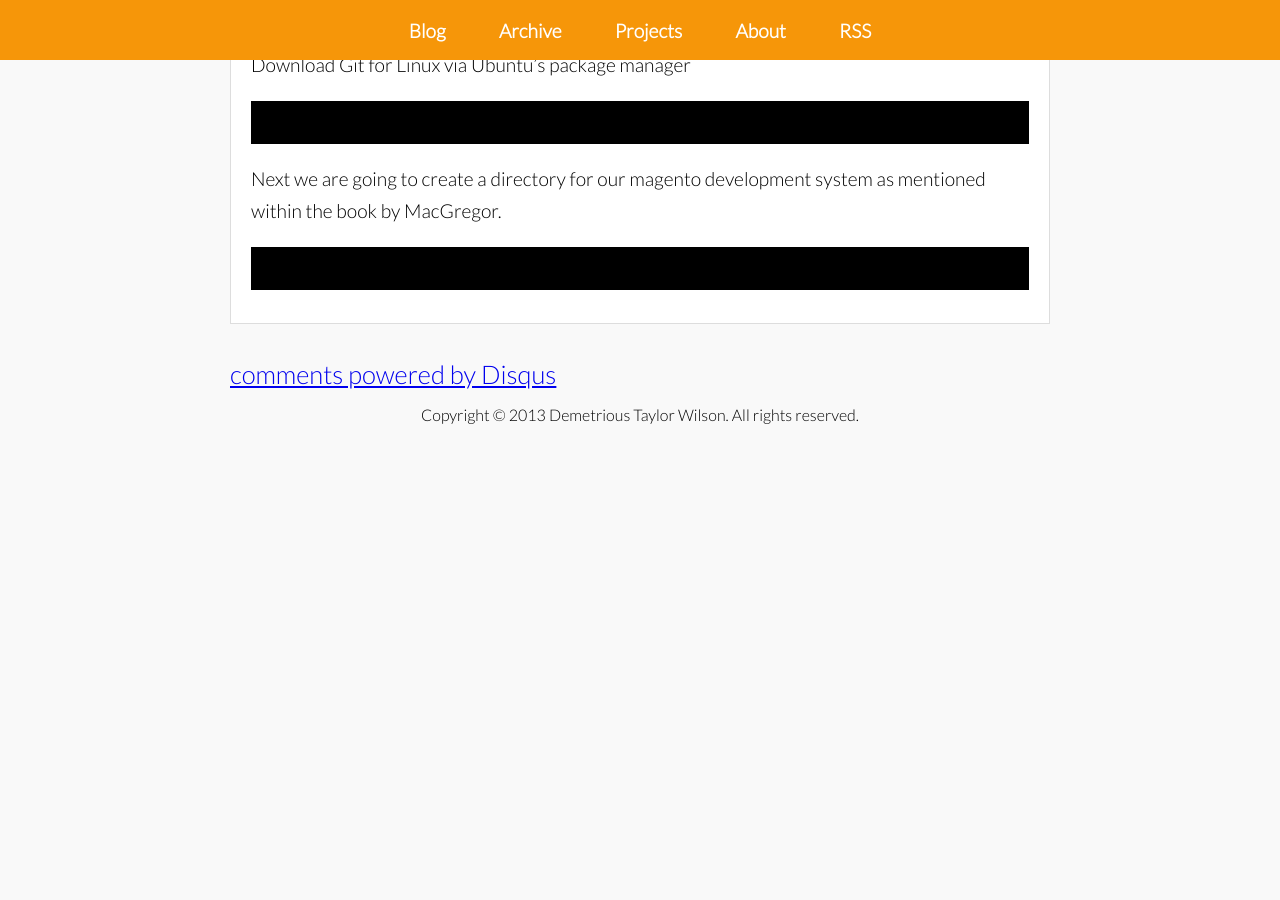
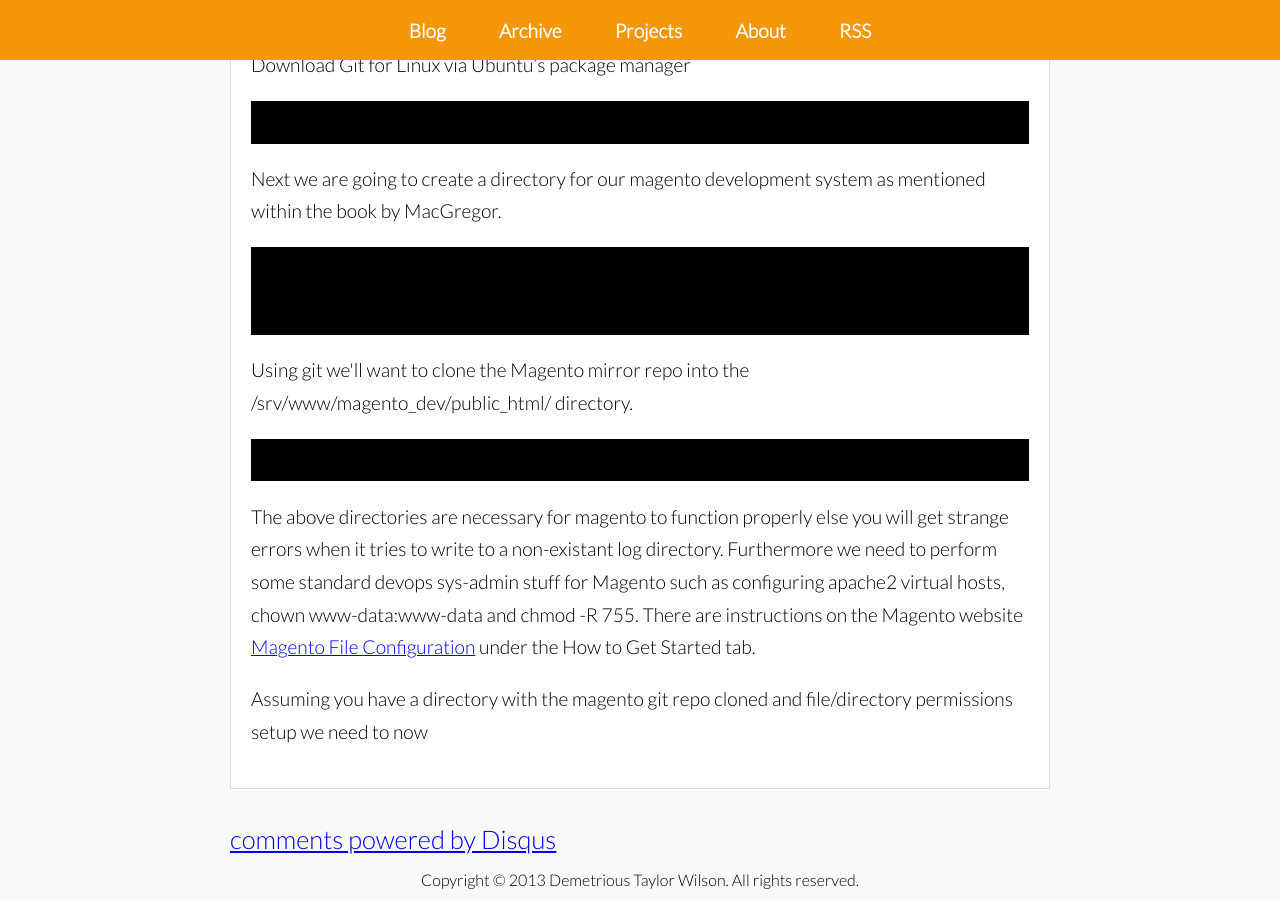
Before and after one commit to taywils/taywils.me, a Jekyll site: the page built from _posts/2013-07-15-learningmagentopart1.md, in a window 1280 px wide and 900 px high, scrolled down 3461 px. Built offline with Jekyll 4.4.1, drawn with Linux system fonts in a browser that asks for light colours; nearby versions of some CDN libraries; comment, search, counter and statistics services are not loaded; a style sheet for code colours, icons or effects is not loaded; before the commit the page ends 3901 px from its top, so only the background shows below that.

Commit message:
Update Learning Magento Part 1 - About 70% done

```diff
--- a/_posts/2013-07-15-learningmagentopart1.md
+++ b/_posts/2013-07-15-learningmagentopart1.md
@@ -53,6 +53,18 @@ $ sudo apt-get install git
 </pre></div>
 Next we are going to create a directory for our magento development system as mentioned within the book by MacGregor.
 <div class="gcp"> <pre class="prettyprint">
-
+$ sudo mkdir -p /srv/www/magento_dev/public_html/</br>
+$ sudo mkdir -p /srv/www/magento_dev/logs/</br>
+$ sudo mkdir -p /srv/www/magento_dev/ssl/</br>
 </pre></div>
+<p>
+Using git we'll want to clone the Magento mirror repo into the /srv/www/magento_dev/public_html/ directory.
+<div class="gcp"> <pre class="prettyprint">
+$ sudo git clone http://github.com/LokeyCoding/magento-mirror.git /srv/www/magento_dev/public_html/
+</pre></div>
+</p>
+The above directories are necessary for magento to function properly else you will get strange errors when it tries to write to a non-existant log directory. Furthermore we need to perform some standard devops sys-admin stuff for Magento such as configuring apache2 virtual hosts, chown www-data:www-data and chmod -R 755. There are instructions on the Magento website [Magento File Configuration](http://www.magentocommerce.com/download) under the How to Get Started tab.
+<p>
+Assuming you have a directory with the magento git repo cloned and file/directory permissions setup we need to now
+</p>
 </div>
```
